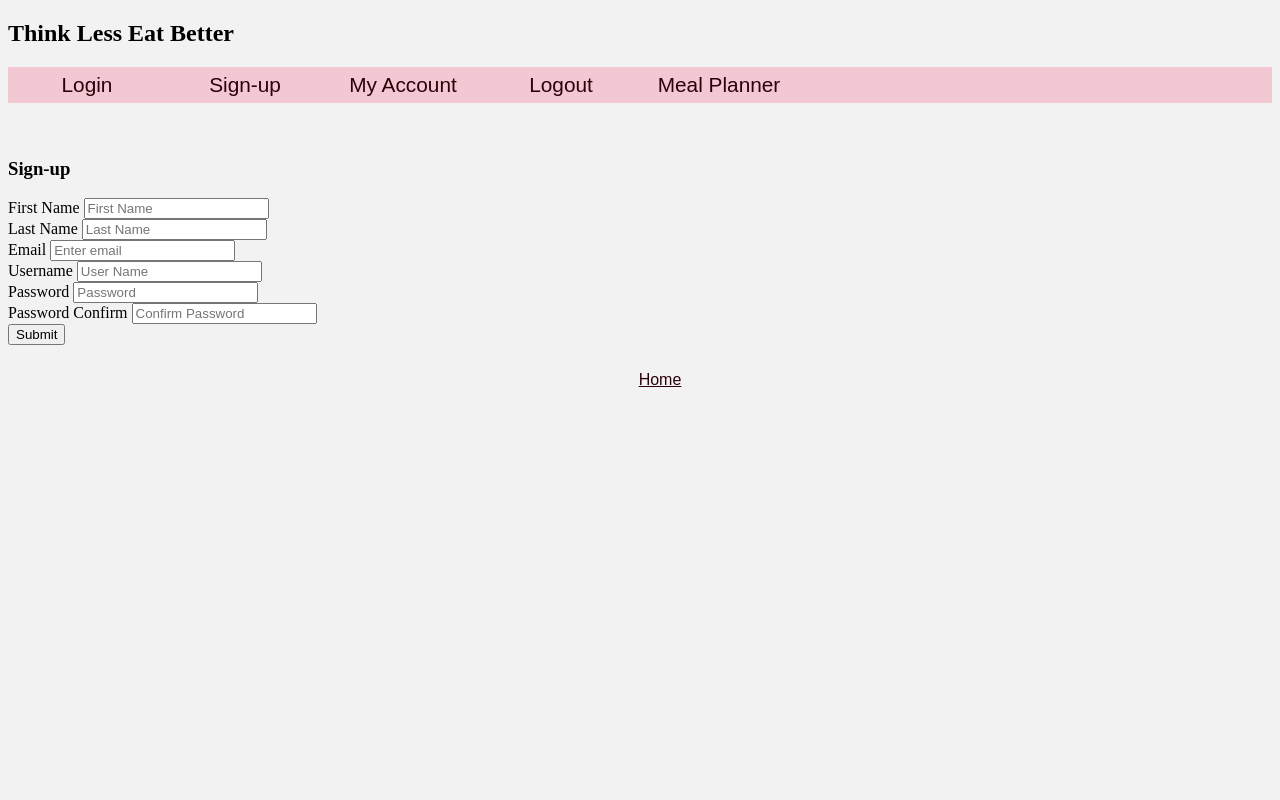
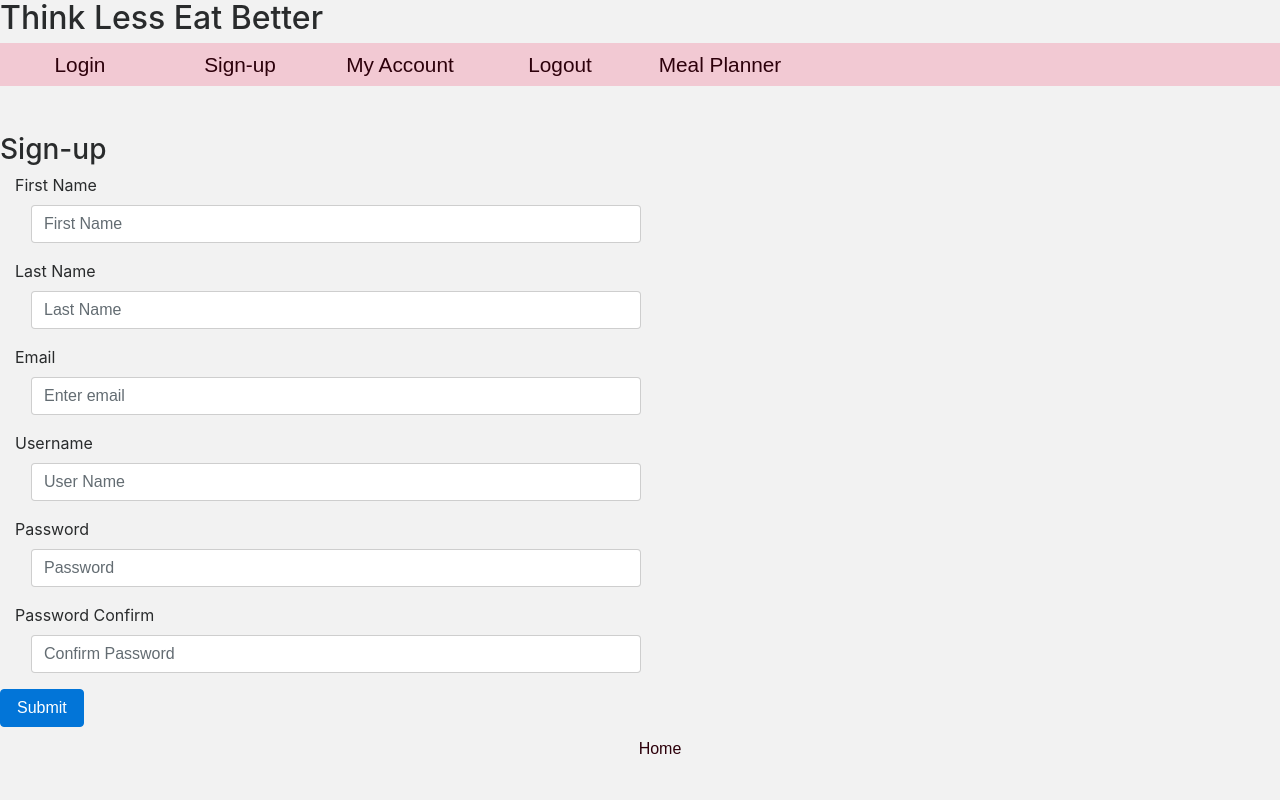
Before and after one commit to mgiovann/Think-Less-Eat-Better, a PHP site: page /signup.php in a window 1280 px wide. Run offline with PHP 8.4, Linux system fonts and the light colour scheme.

Commit message:
Create signup.php

```diff
--- a/signup.php
+++ b/signup.php
@@ -3,7 +3,10 @@
 <head lang="en">
 	<meta charset="utf-8">
 	<title>Think Less Eat Better</title>
-	<link rel="stylesheet" type="text/css" href="css/stylesheet.css" />
+	<!--<link rel="stylesheet" type="text/css" href="css/stylesheet.css" />-->
+	<link rel="stylesheet" href="https://maxcdn.bootstrapcdn.com/bootstrap/4.0.0-alpha.6/css/bootstrap.min.css" integrity="sha384-rwoIResjU2yc3z8GV/NPeZWAv56rSmLldC3R/AZzGRnGxQQKnKkoFVhFQhNUwEyJ" crossorigin="anonymous">
+<script src="https://maxcdn.bootstrapcdn.com/bootstrap/4.0.0-alpha.6/js/bootstrap.min.js" integrity="sha384-vBWWzlZJ8ea9aCX4pEW3rVHjgjt7zpkNpZk+02D9phzyeVkE+jo0ieGizqPLForn" crossorigin="anonymous"></script>
+
 
 </head>
 <body>
```
